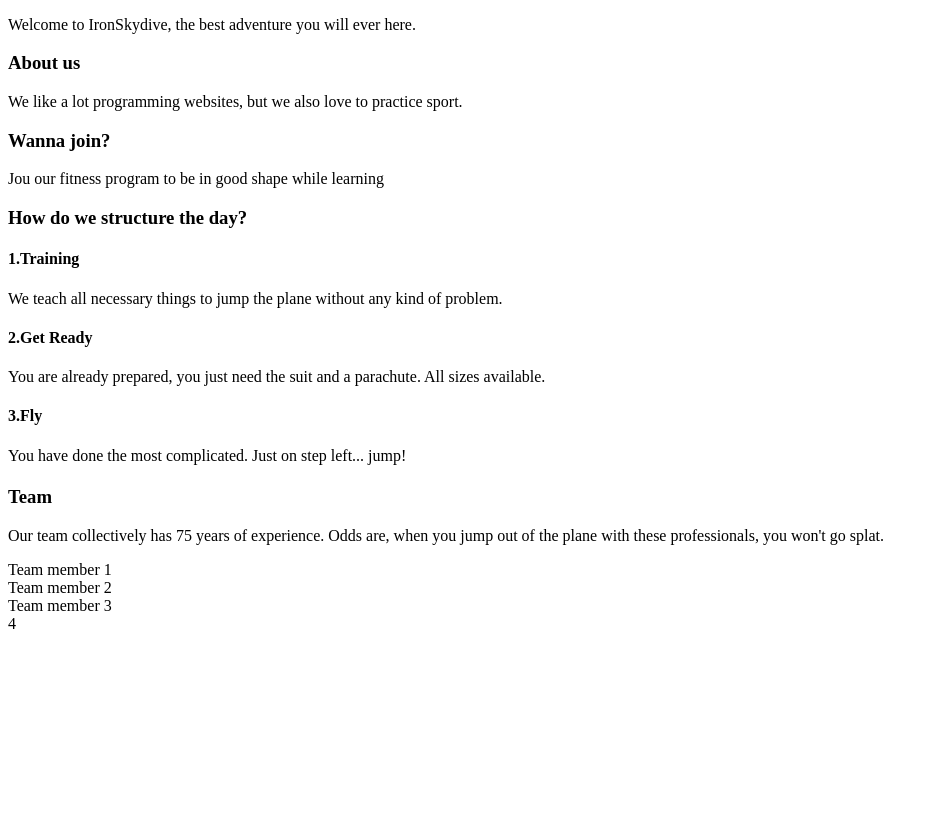
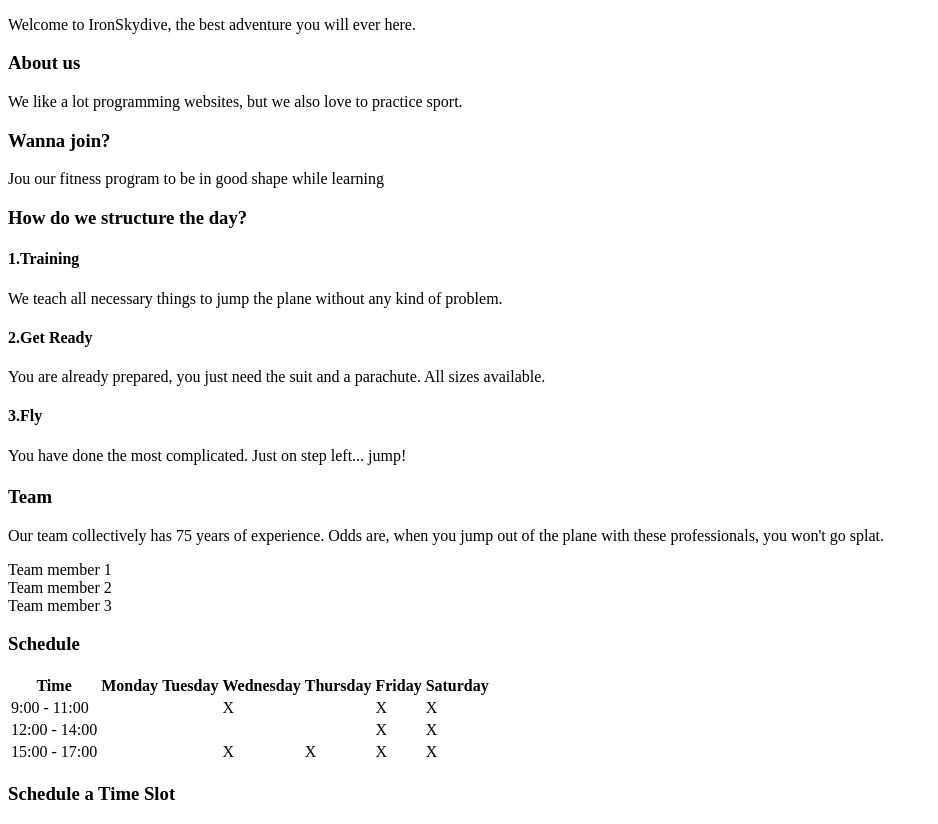
Before and after one commit to Pepojmc/LAB-IronSkydive-Part1, a plain HTML site: page index.html in a window 1280 px wide. Shown: the part 222-1046 px from the top of the page, without its empty margins (0-938 px from the left). Before the commit the page ends 863 px from the top, so only its background shows below. Drawn offline with Linux system fonts and the light colour scheme.

Commit message:
Añadida section 4

```diff
--- a/index.html
+++ b/index.html
@@ -73,7 +73,57 @@
         </div>
     </section>
 
-    <section>4</section>
+    <section>
+        <h3>Schedule</h3>
+
+        <table>
+
+            <thead>
+                <th>Time</th>
+                <th>Monday</th>
+                <th>Tuesday</th>
+                <th>Wednesday</th>
+                <th>Thursday</th>
+                <th>Friday</th>
+                <th>Saturday</th>
+            </thead>
+
+            <tbody>
+                <tr>
+                    <td>9:00 - 11:00</td>
+                    <td></td>
+                    <td></td>
+                    <td>X</td>
+                    <td></td>
+                    <td>X</td>
+                    <td>X</td>
+                </tr>
+                <tr>
+                    <td>12:00 - 14:00</td>
+                    <td></td>
+                    <td></td>
+                    <td></td>
+                    <td></td>
+                    <td>X</td>
+                    <td>X</td>
+                </tr>
+                <tr>
+                    <td>15:00 - 17:00</td>
+                    <td></td>
+                    <td></td>
+                    <td>X</td>
+                    <td>X</td>
+                    <td>X</td>
+                    <td>X</td>
+                </tr>
+
+            </tbody>
+        </table>
+
+        <h3>Schedule a Time Slot</h3>
+
+    </section>
+
     <footer></footer>
 </body>
 </html>
```
